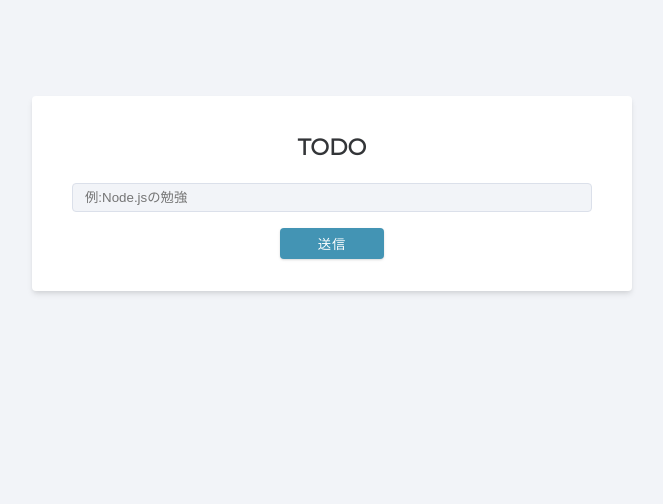
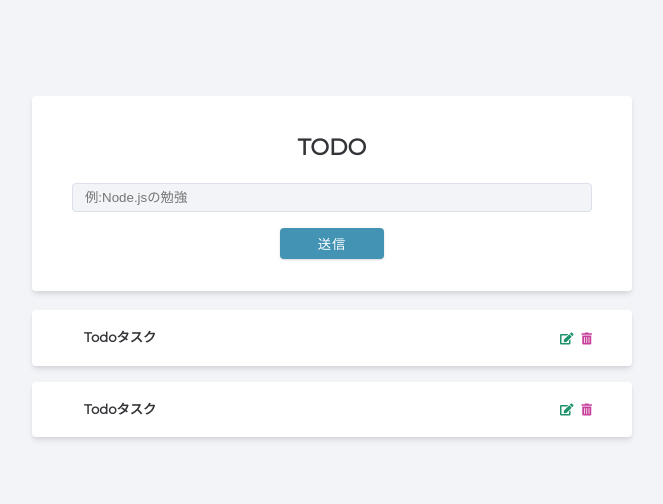
Before and after one commit to sorakawa101/TODO-Node.js-mongoDB-, a website: page public/index.html in a window 1280 px wide. Shown: the whole page, without its empty margins (308-971 px from the left). Drawn offline with nearby package versions, Linux system fonts and the light colour scheme.

Commit message:
add: Todoアプリをベタ書き
fontawesomeとaxiosをcdnで連携

```diff
--- a/public/index.html
+++ b/public/index.html
@@ -6,6 +6,7 @@
     <meta name="viewport" content="width=device-width, initial-scale=1.0">
     <title>TodoApp</title>
     <link rel="stylesheet" href="style.css" />
+    <link rel="stylesheet" href="https://cdnjs.cloudflare.com/ajax/libs/font-awesome/5.15.4/css/all.min.css" integrity="sha512-1ycn6IcaQQ40/MKBW2W4Rhis/DbILU74C1vSrLJxCq57o941Ym01SwNsOMqvEBFlcgUa6xLiPY/NS5R+E6ztJQ==" crossorigin="anonymous" referrerpolicy="no-referrer" />
 </head>
 <body>
     <form class="task-form">
@@ -20,5 +21,43 @@
             <button type="submit" class="btn submit-btn">送信</button>
         </div>
     </form>
+
+    <section class="tasks-container">
+        <div class="tasks">
+            <!-- 知事的にタスクを置いておく -->
+            <div class="single-task">
+                <h5>
+                    <span><i class="fas fa-check-circle"></i></span>Todoタスク
+                </h5>
+                <div class="task-links">
+                    <!-- 編集リンク -->
+                    <a href="#" class="edit-link">
+                        <i class="fas fa-edit"></i>
+                    </a>
+                    <!-- ゴミ箱リンク -->
+                    <a href="#" class="delete-btn">
+                        <i class="fas fa-trash-alt"></i>
+                    </a>
+                </div>
+            </div>
+            <div class="single-task">
+                <h5>
+                    <span><i class="fas fa-check-circle"></i></span>Todoタスク
+                </h5>
+                <div class="task-links">
+                    <!-- 編集リンク -->
+                    <a href="#" class="edit-link">
+                        <i class="fas fa-edit"></i>
+                    </a>
+                    <!-- ゴミ箱リンク -->
+                    <a href="#" class="delete-btn">
+                        <i class="fas fa-trash-alt"></i>
+                    </a>
+                </div>
+            </div>
+        </div>
+    </section>
+    <script src="https://cdn.jsdelivr.net/npm/axios/dist/axios.min.js"></script>
+    <script src="script.js"></script>
 </body>
 </html>
--- /dev/null
+++ b/public/script.js
@@ -0,0 +1 @@
+console.log(axios);
```
